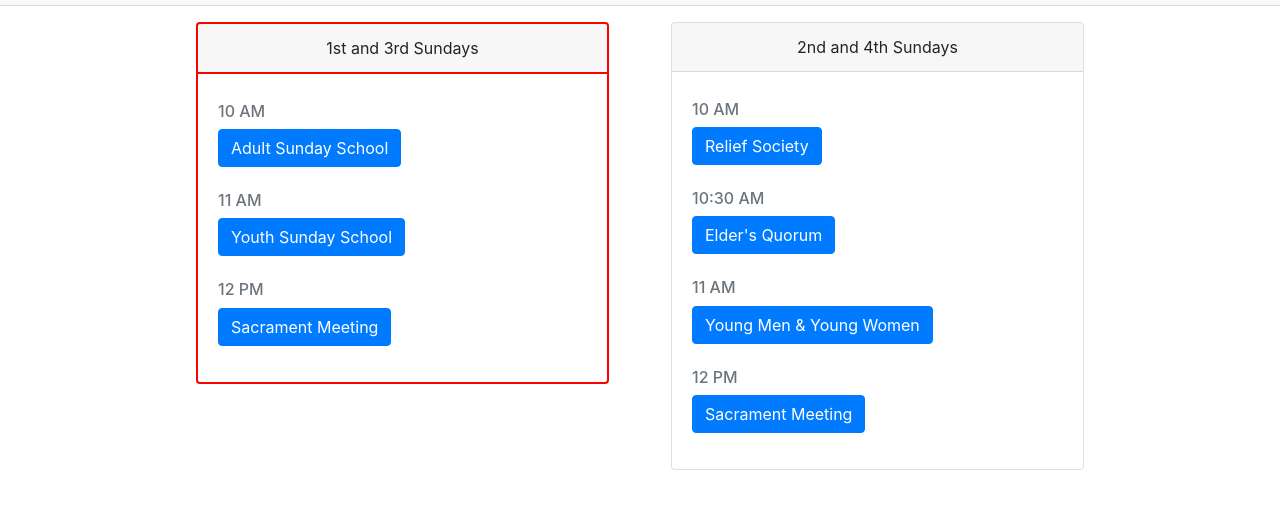
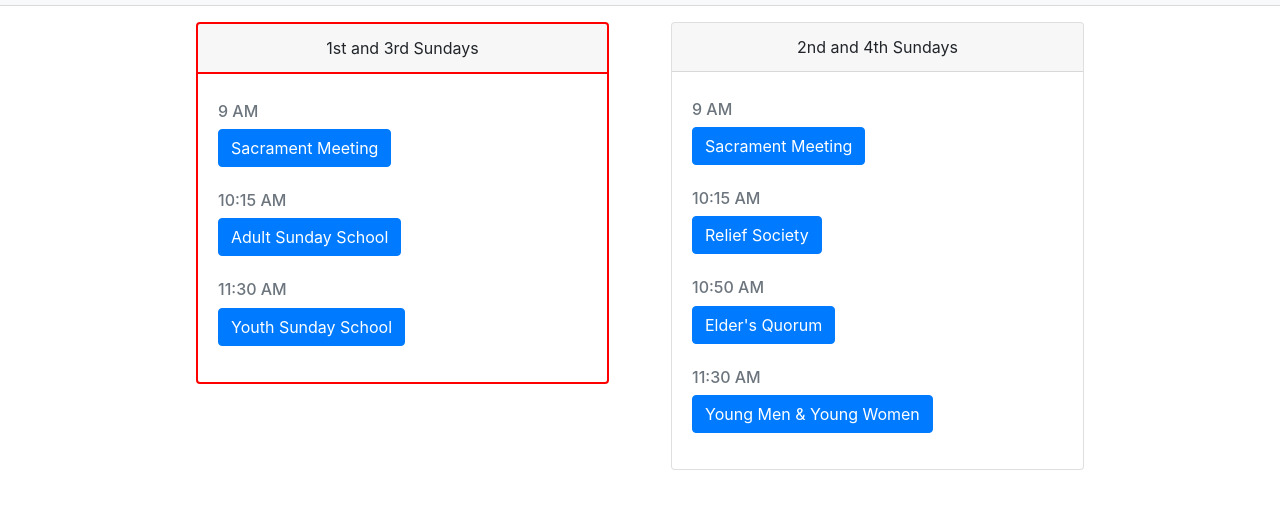
Before and after one commit to afpd2/meetings, a plain HTML site: page index.html in a window 1280 px wide. Shown: the part 51-560 px from the top of the page. Drawn offline with nearby package versions, Linux system fonts and the light colour scheme.

Commit message:
Updated times for new year

```diff
--- a/index.html
+++ b/index.html
@@ -32,12 +32,12 @@
                             1st and 3rd Sundays
                         </div>
                         <div class="card-body">
-                            <h6 class="card-subtitle mt-2 text-muted">10 AM</h6>
+                            <h6 class="card-subtitle mt-2 text-muted">9 AM</h6>
+                            <a id="SM1" class="btn btn-primary mt-2 mb-3" href="" target="_blank" role="button">Sacrament Meeting</a>
+                            <h6 class="card-subtitle mt-2 text-muted">10:15 AM</h6>
                             <a id="SS" class="btn btn-primary mt-2 mb-3 text-center" href="" target="_blank" role="button">Adult Sunday School</a><br>
-                            <h6 class="card-subtitle mt-2 text-muted">11 AM</h6>
+                            <h6 class="card-subtitle mt-2 text-muted">11:30 AM</h6>
                             <button type="button" class="btn btn-primary mt-2 mb-3" data-toggle="modal" data-target="#YSSModal">Youth Sunday School</button>
-                            <h6 class="card-subtitle mt-2 text-muted">12 PM</h6>
-                            <a id="SM1" class="btn btn-primary mt-2 mb-3" href="" target="_blank" role="button">Sacrament Meeting</a>
                         </div>
                     </div>
                 </div>
@@ -47,14 +47,14 @@
                             2nd and 4th Sundays
                         </div>
                         <div class="card-body">
-                            <h6 class="card-subtitle mt-2 text-muted">10 AM</h6>
+                            <h6 class="card-subtitle mt-2 text-muted">9 AM</h6>
+                            <a id="SM2" class="btn btn-primary mt-2 mb-3" href="" target="_blank" role="button">Sacrament Meeting</a>
+                            <h6 class="card-subtitle mt-2 text-muted">10:15 AM</h6>
                             <a id="RS" class="btn btn-primary mt-2 mb-3" href="" target="_blank" role="button">Relief Society</a><br>
-                            <h6 class="card-subtitle mt-2 text-muted">10:30 AM</h6>
+                            <h6 class="card-subtitle mt-2 text-muted">10:50 AM</h6>
                             <a id="EQ" class="btn btn-primary mt-2 mb-3" href="" target="_blank" role="button">Elder's Quorum</a><br>
-                            <h6 class="card-subtitle mt-2 text-muted">11 AM</h6>
+                            <h6 class="card-subtitle mt-2 text-muted">11:30 AM</h6>
                             <button type="button" class="btn btn-primary mt-2 mb-3" data-toggle="modal" data-target="#YMYWModal">Young Men & Young Women</button>
-                            <h6 class="card-subtitle mt-2 text-muted">12 PM</h6>
-                            <a id="SM2" class="btn btn-primary mt-2 mb-3" href="" target="_blank" role="button">Sacrament Meeting</a>
                         </div>
                     </div>
                 </div>
```
